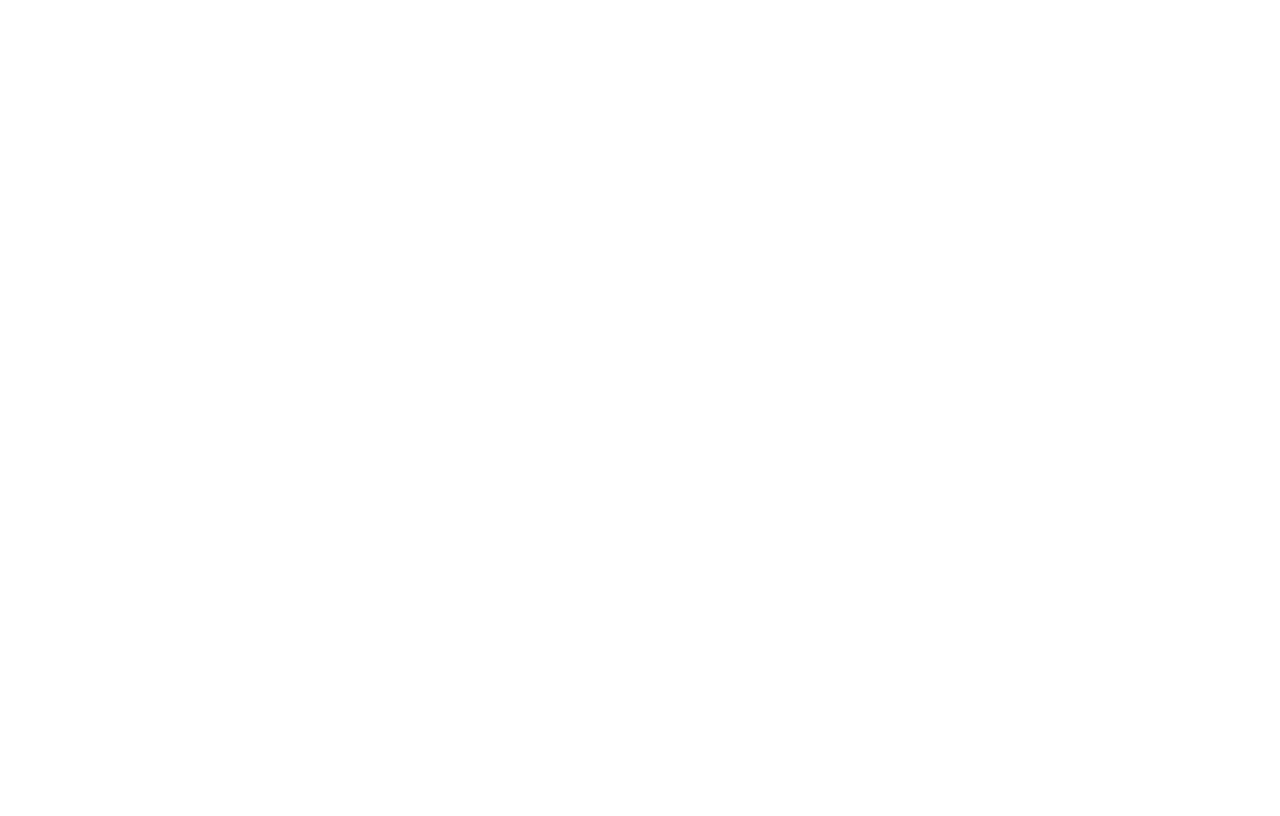
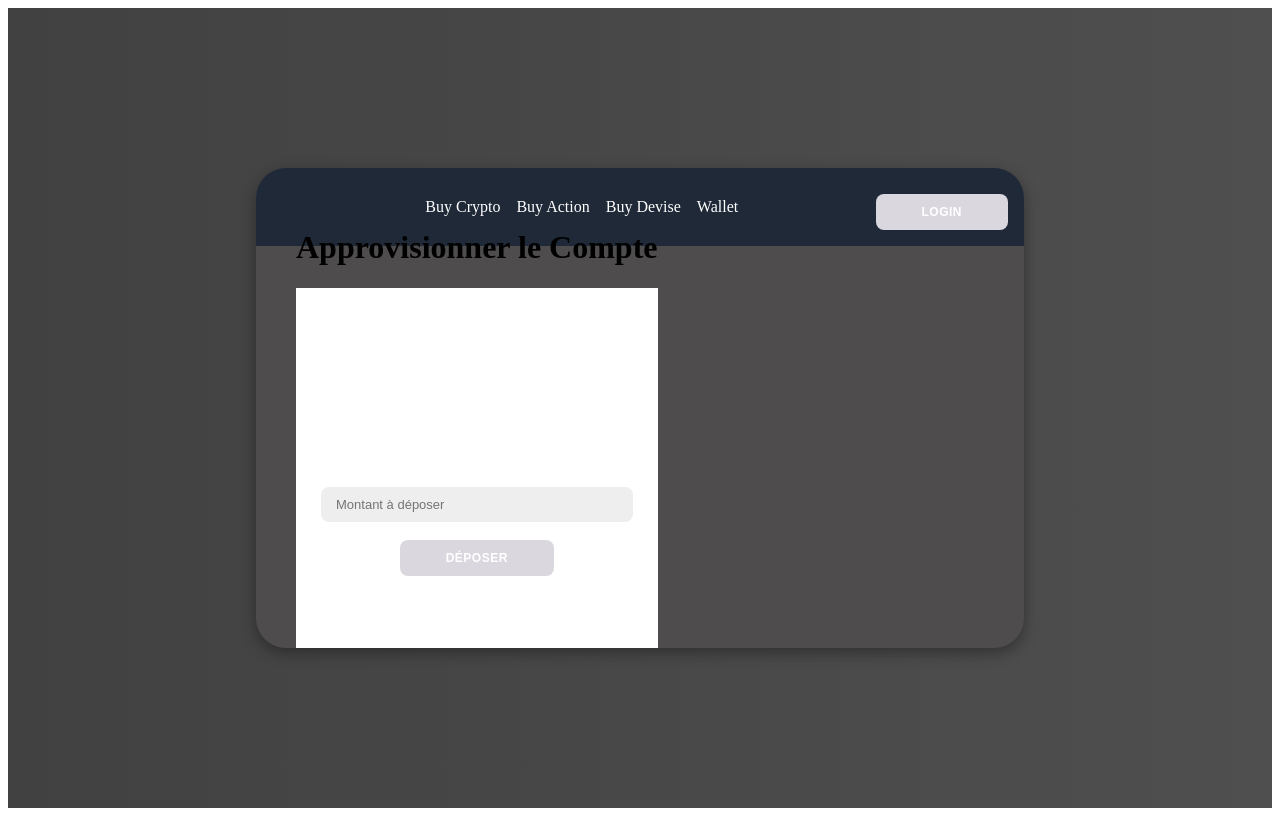
Before and after one commit to bclovis/ProjetScala, a React (Vite) app in the folder frontend/frontend/: page /deposit in a window 1280 px wide. Before the commit this address had no page. Built offline with nearby package versions, Linux system fonts and the light colour scheme.

Commit message:
Réaprovisionnement du compte

```diff
--- a/frontend/frontend/src/App.jsx
+++ b/frontend/frontend/src/App.jsx
@@ -4,9 +4,11 @@
 import MarketDashboard from "./components/MarketData";
 import AddAssetPage from "./pages/AddAssetPage";
 import CreatePortfolioPage from "./pages/CreatePortfolioPage";
+import DepositPage from "./pages/DepositPage";
 
 
 const App = () => (
+    // Dans le composant App :
     <Routes>
             <Route path="/" element={<Navigate to="/login" />} />
             <Route path="/login" element={<LoginPage />} />
@@ -14,6 +16,7 @@
             <Route path="/market-data" element={<MarketDashboard />} />
             <Route path="/add-asset" element={<AddAssetPage />} />
             <Route path="/create-portfolio" element={<CreatePortfolioPage />} />
+            <Route path="/deposit" element={<DepositPage />} />
     </Routes>
 );
 
--- a/frontend/frontend/src/components/Overview.jsx
+++ b/frontend/frontend/src/components/Overview.jsx
@@ -1,19 +1,29 @@
 //frontend/src/components/Overview.jsx
+
+import React from "react";
 import PropTypes from "prop-types";
-
+import { useNavigate } from "react-router-dom";
 
 const Overview = ({ globalBalance, accountSummary, notifications }) => {
+    const navigate = useNavigate();
+
     return (
         <div className="overview bg-white p-4 rounded shadow mb-4">
-            <div className="flex justify-between">
+            <div className="flex justify-between items-center">
                 <div>
                     <h2 className="text-xl font-bold">Solde Global</h2>
                     <p className="text-2xl">{globalBalance ? globalBalance.toFixed(2) : "0.00"} €</p>
                 </div>
-                <div>
-                    <h2 className="text-xl font-bold">Résumé du Compte</h2>
-                    <p>{accountSummary || "Aucun résumé disponible"}</p>
-                </div>
+                <button
+                    className="bg-blue-500 text-white py-2 px-4 rounded"
+                    onClick={() => navigate("/deposit")}
+                >
+                    Approvisionner
+                </button>
+            </div>
+            <div>
+                <h2 className="text-xl font-bold">Résumé du Compte</h2>
+                <p>{accountSummary || "Aucun résumé disponible"}</p>
             </div>
             {notifications && notifications.length > 0 && (
                 <div className="mt-4">
@@ -30,9 +40,9 @@
 };
 
 Overview.propTypes = {
-    globalBalance: PropTypes.number,
-    accountSummary: PropTypes.string,
-    notifications: PropTypes.arrayOf(PropTypes.string)
+    globalBalance: PropTypes.number.isRequired,
+    accountSummary: PropTypes.string.isRequired,
+    notifications: PropTypes.arrayOf(PropTypes.string).isRequired,
 };
 
 export default Overview;
--- /dev/null
+++ b/frontend/frontend/src/pages/DepositPage.jsx
@@ -0,0 +1,56 @@
+import React, { useState } from "react";
+import Header from "../components/Header";
+import "../styles/LoginPage.css"; // Réutilise le style du Login
+
+const DepositPage = () => {
+    const [amount, setAmount] = useState("");
+    const [message, setMessage] = useState("");
+    const token = localStorage.getItem("token");
+
+    const handleDeposit = async (e) => {
+        e.preventDefault();
+        try {
+            const response = await fetch("http://localhost:8080/api/deposit", {
+                method: "POST",
+                headers: {
+                    "Content-Type": "application/json",
+                    "Authorization": `Bearer ${token}`
+                },
+                body: JSON.stringify({ amount: parseFloat(amount) })
+            });
+            const data = await response.json();
+            if (!response.ok) {
+                setMessage(data.message || "Erreur lors du dépôt");
+            } else {
+                setMessage("Dépôt réussi !");
+                setAmount("");
+            }
+        } catch (err) {
+            setMessage(err.message);
+        }
+    };
+
+    return (
+        <div className="login-page">
+            <div className="container">
+                <Header />
+                <div className="form-container" style={{ padding: "40px" }}>
+                    <h1 className="mb-4">Approvisionner le Compte</h1>
+                    <form onSubmit={handleDeposit}>
+                        <input
+                            type="number"
+                            placeholder="Montant à déposer"
+                            value={amount}
+                            onChange={(e) => setAmount(e.target.value)}
+                            required
+                        />
+                        <button type="submit">Déposer</button>
+                    </form>
+                    {message && <p>{message}</p>}
+                </div>
+            </div>
+        </div>
+    );
+};
+
+export default DepositPage;
```
Also changed, not shown: 1 other file (tests, documents, lock files or other folders). Lines whose indentation alone changed are shown as unchanged.
